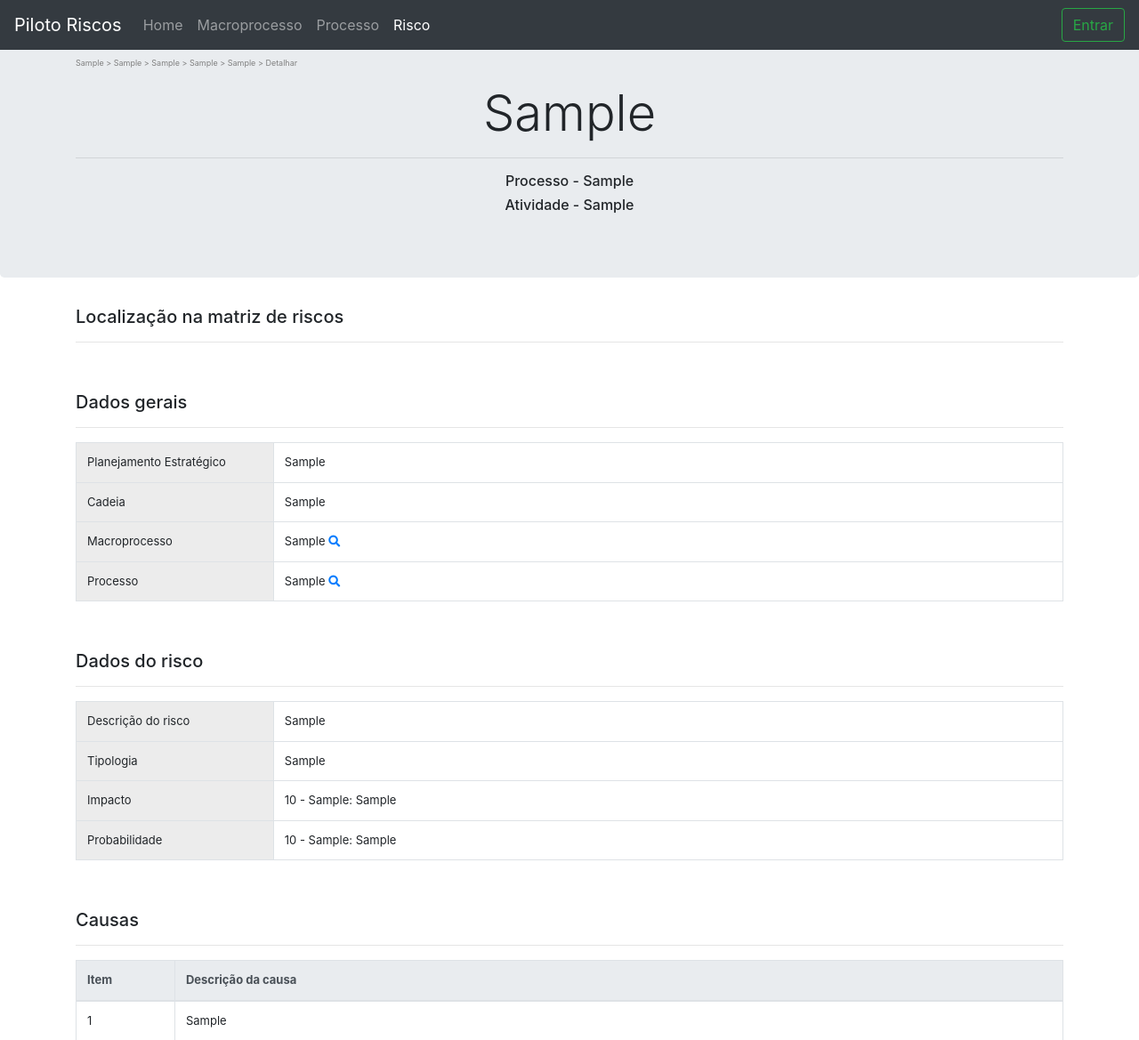
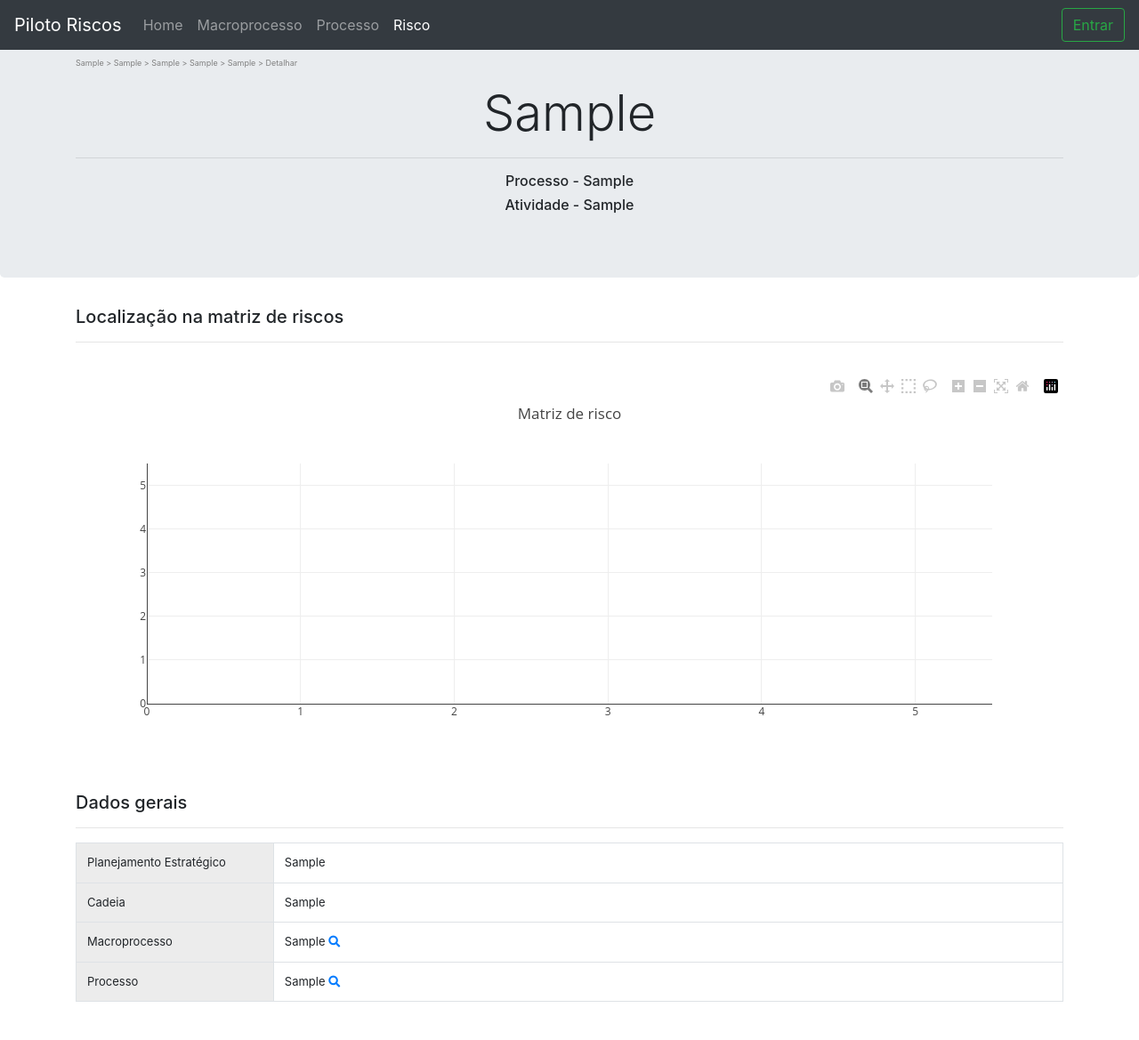
Before and after one commit to luisapuppin/riscos, a Django app: page /riscos/risco/1/detalhar/ in a window 1280 px wide. Shown: the top 1169 px of the page at 89% size. Run offline with Django 3.2, Linux system fonts and the light colour scheme; tables that the repository leaves empty hold one stand-in row (values such as "Sample post"); some libraries are stand-ins or nearby versions.

Commit message:
Inclui matriz de risco no template de detalhamento do risco

```diff
--- a/riscos/templates/riscos/detalhar_processo.html
+++ b/riscos/templates/riscos/detalhar_processo.html
@@ -141,11 +141,11 @@
         title: 'Matriz de risco'
     };
 
-    if (data[0].x != "") {
+    {% if riscos %}
         Plotly.newPlot('myDiv', data, layout);
         console.log("Matriz de riscos plotada.");
-    } else {
+    {% else %}
         console.log("Processo sem riscos.");
-    }
+    {% endif %}
 </script>
 {% endblock %}
--- a/riscos/templates/riscos/detalhar_risco.html
+++ b/riscos/templates/riscos/detalhar_risco.html
@@ -20,7 +20,11 @@
 <div class="container" style="font-size:small;">
     <h5>Localização na matriz de riscos</h5>
     <hr>
-    <br><br>
+    <br>
+    <div style="width:600;height:400">
+        <div id="myDiv"></div>
+    </div>
+    <br>
 
     <h5>Dados gerais</h5>
     <hr>
@@ -158,4 +162,22 @@
     </div>
     <br>
 </div>
-<br> {% endblock %}
+<br>
+<script>
+    const trace = "{{data|safe}}";
+    const ponto = "{{ponto|safe}}";
+    var data = [ JSON.parse(trace.replace(/'/g, "\"")),  JSON.parse(ponto.replace(/'/g, "\""))];
+    var layout = {
+        xaxis: {
+            range: [0, 5.5]
+        },
+        yaxis: {
+            range: [0, 5.5]
+        },
+        title: 'Matriz de risco'
+    };
+
+    Plotly.newPlot('myDiv', data, layout);
+
+</script>
+{% endblock %}
--- a/riscos/views.py
+++ b/riscos/views.py
@@ -221,11 +221,41 @@ def detalhar_risco(request, target_id):
     causas = models.CausaConsequencia.objects.filter(id_risco=target_id, ds_tipo="Causa")
     consequencias = models.CausaConsequencia.objects.filter(id_risco=target_id, ds_tipo="Consequência")
     tratamentos = models.Tratamento.objects.filter(id_causa_consequencia__id_risco=target_id)
+    riscos = models.Risco.objects.filter(
+        id_processo=observacao.id_processo
+    ).exclude(
+        pk=target_id
+    )
+    x = [( x.id_impacto.nr_valor - (random.randint(20, 80) / 100) ) for x in riscos]
+    y = [( y.id_probabilidade.nr_valor - (random.randint(20, 80) / 100) ) for y in riscos]
+    texto = [z.ds_risco for z in riscos]
+    data = {
+        "x": x,
+        "y": y,
+        "mode": 'markers',
+        "type": 'scatter',
+        "text": texto,
+        "name": "riscos",
+        "textposition": 'bottom center',
+        "marker": {"size": 12},
+    }
+    ponto = {
+        "x": [observacao.id_impacto.nr_valor - (random.randint(20, 80) / 100) ],
+        "y": [observacao.id_probabilidade.nr_valor - (random.randint(20, 80) / 100) ],
+        "mode": 'markers+text',
+        "type": 'scatter',
+        "text": [observacao.ds_risco],
+        "name": observacao.ds_risco,
+        "textposition": 'bottom center',
+        "marker": {"size": 18},
+    }
     context = {
         'observacao': observacao,
         "causas": causas,
         "consequencias": consequencias,
         "tratamentos": tratamentos,
+        "data": data,
+        "ponto": ponto,
         "active_bar": "risco",
     }
     return render(request, 'riscos/detalhar_risco.html', context)
```
